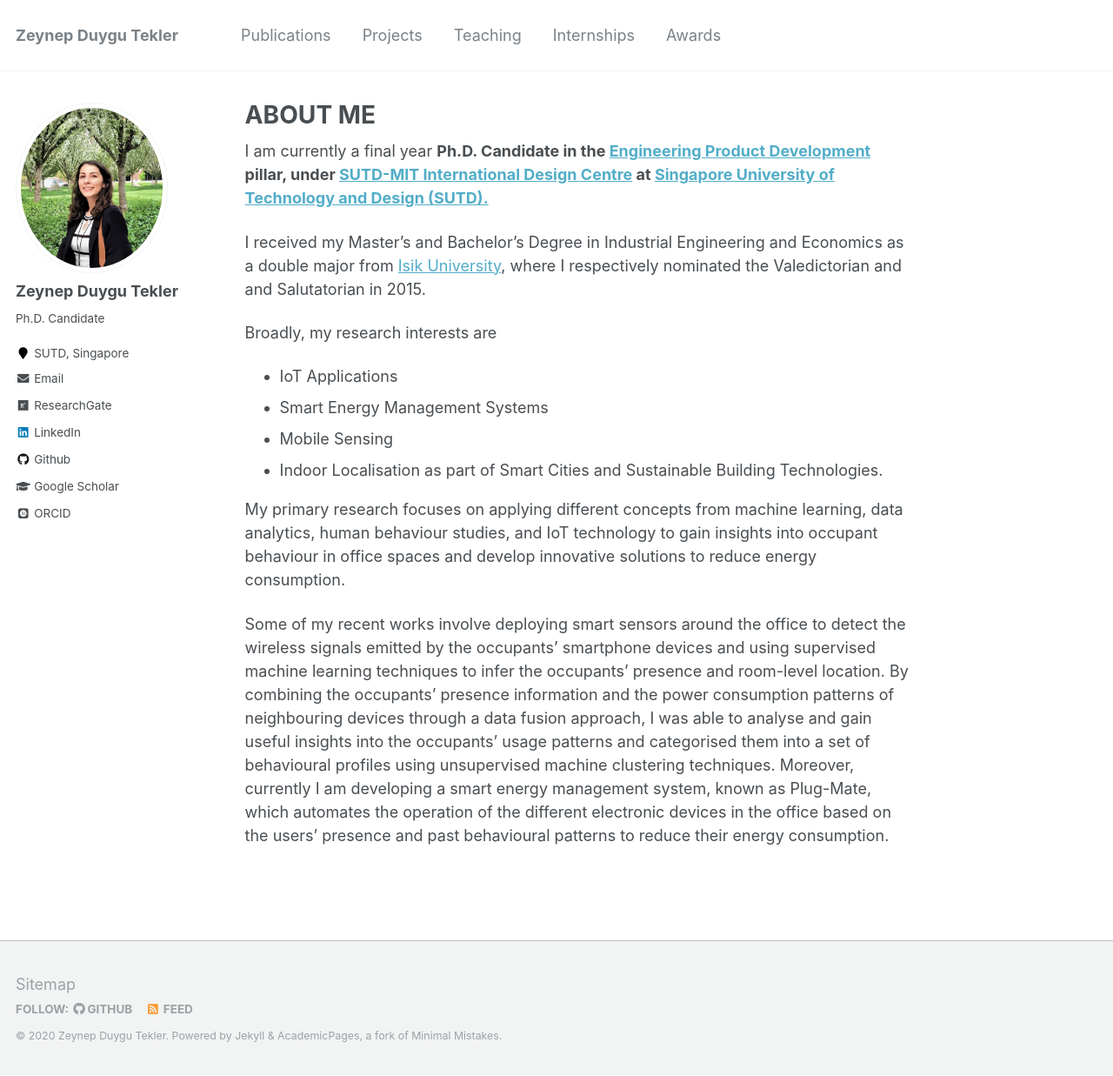
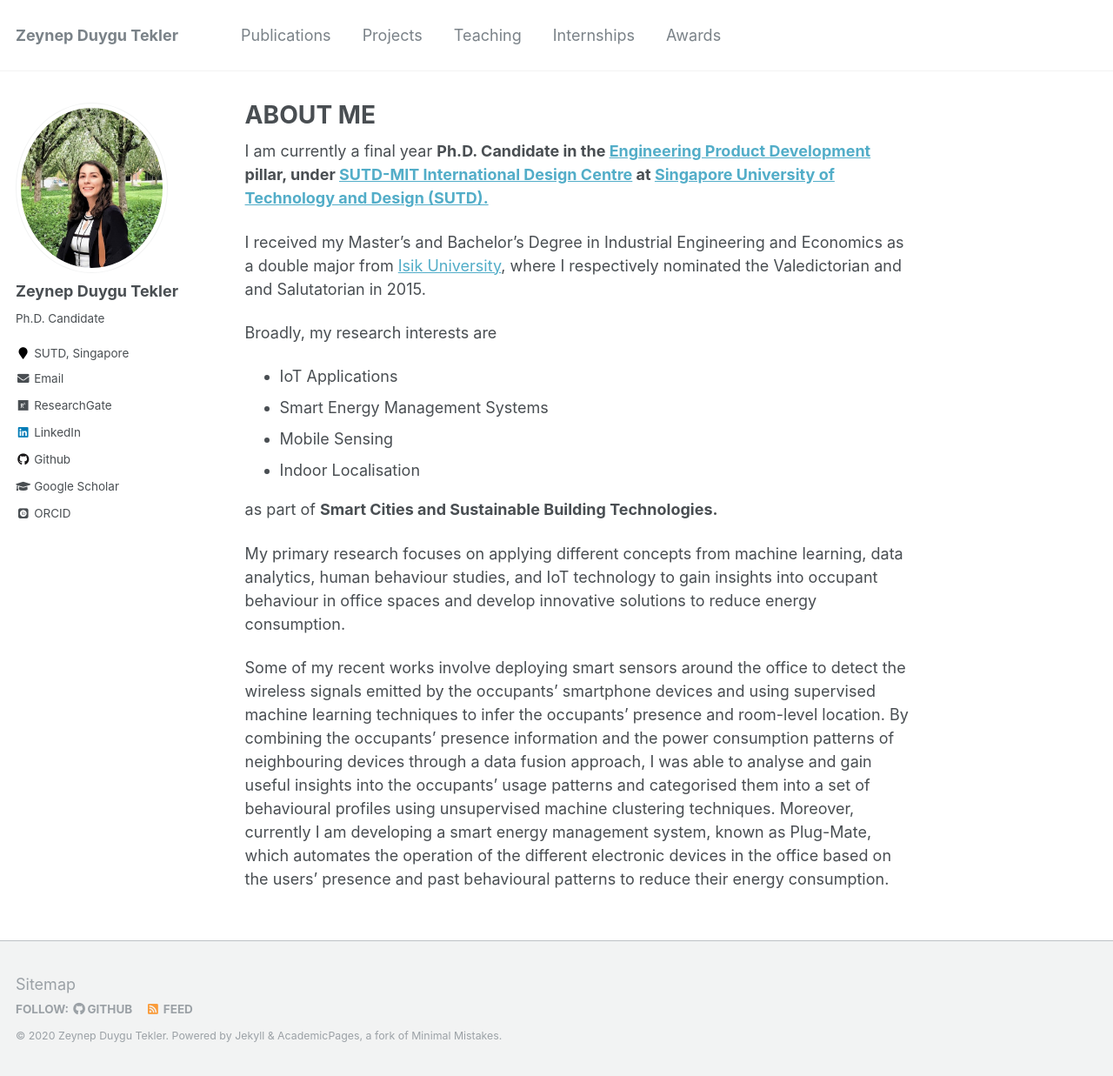
Before and after one commit to zeynepduygutekler/zeynepduygutekler.github.io, a Jekyll site: the page built from _pages/about.md, in a window 1280 px wide and 1237 px high. Shown: the whole window at 87% size. Built offline with Jekyll 4.4.1, drawn with Linux system fonts in a browser that asks for light colours; some web fonts are replaced.

```diff
--- a/_pages/about.md
+++ b/_pages/about.md
@@ -19,7 +19,8 @@ Broadly, my research interests are
 * Smart Energy Management Systems
 * Mobile Sensing
 * Indoor Localisation
-as part of Smart Cities and Sustainable Building Technologies.
+
+as part of **Smart Cities and Sustainable Building Technologies.**
 
 My primary research focuses on applying different concepts from machine learning, data analytics, human behaviour studies,
 and IoT technology to gain insights into occupant behaviour in office spaces and develop innovative solutions to
```
